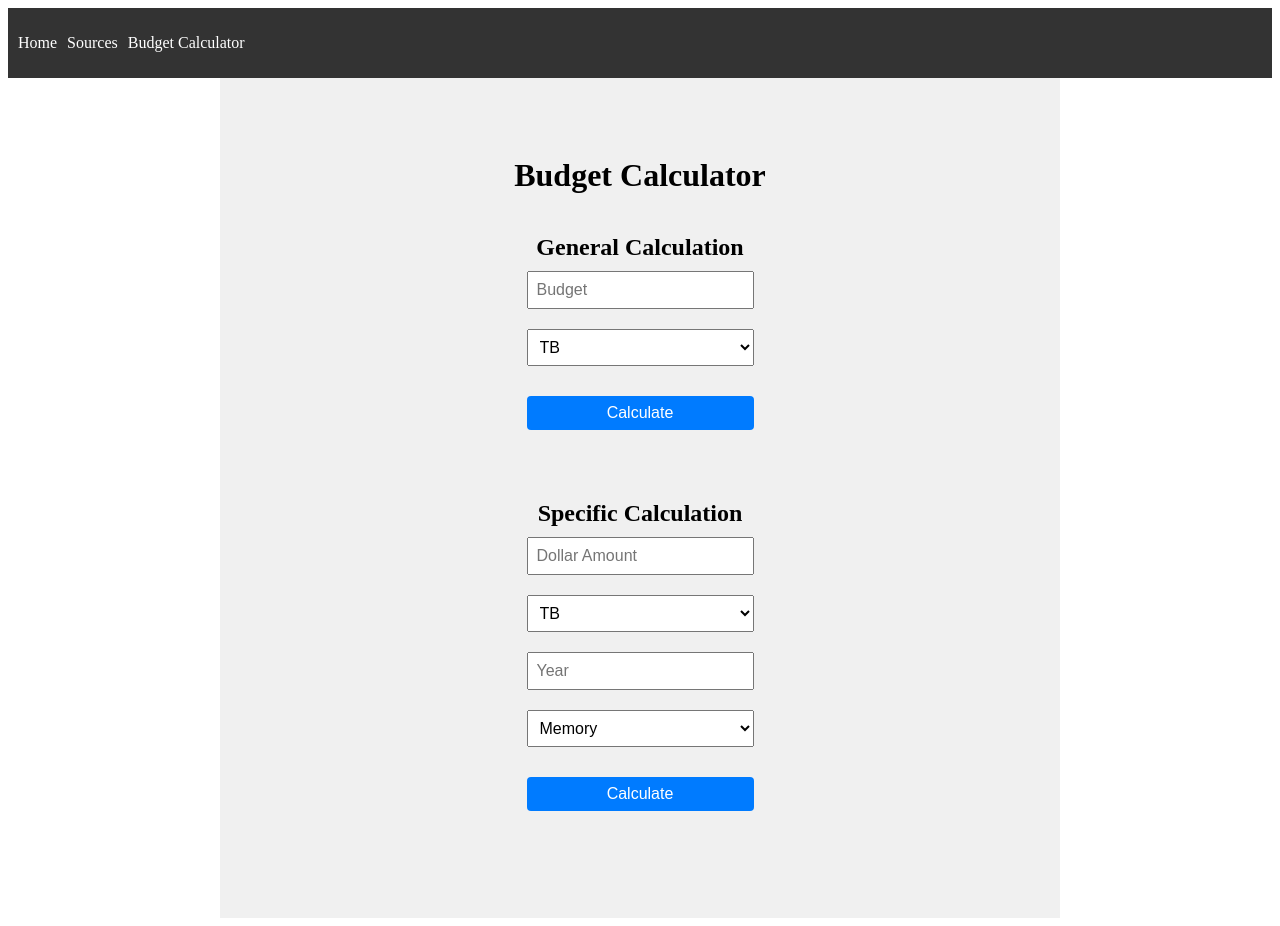
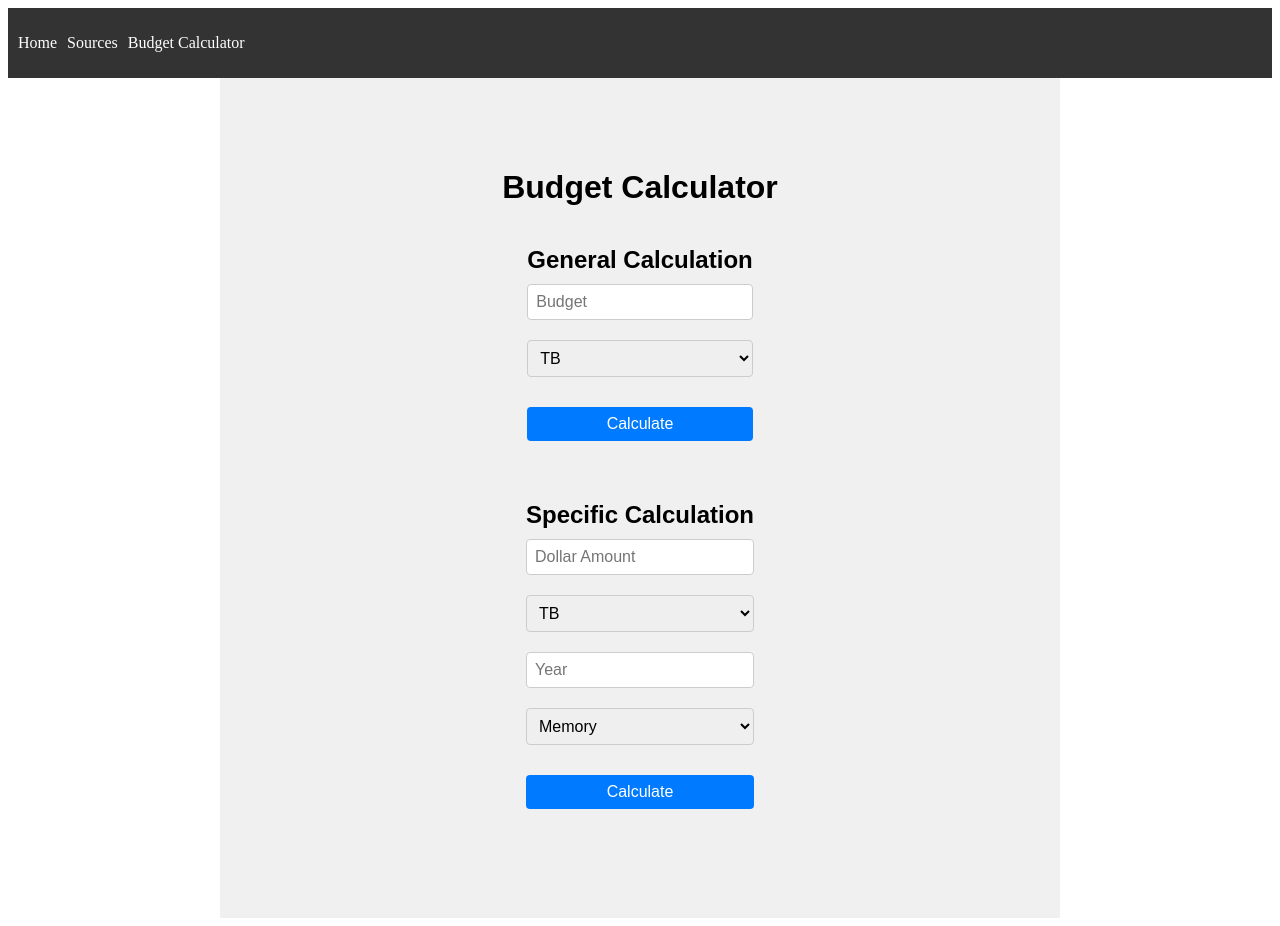
Before and after one commit to brentonlian/project0, a Next.js app: page /budget-calculator in a window 1280 px wide. Built offline with nearby package versions, Linux system fonts and the light colour scheme.

Commit message:
tried to fix third page styling

```diff
--- a/app/BudgetCalculator.js
+++ b/app/BudgetCalculator.js
@@ -3,7 +3,7 @@
 
 import React, { useState, useEffect } from 'react';
 import { loadCSV } from '../utils/loadCSV'; // Adjust the path if needed
-import '../styles/BudgetCalculator.css'
+import '../styles/BudgetCalculator.css';
 
 const BudgetCalculator = () => {
   const [data, setData] = useState([]);
@@ -137,9 +137,7 @@ const BudgetCalculator = () => {
               <div key={year} className="result-year">
                 <h3>{year}</h3>
                 {Array.isArray(generalResult[year]) ? (
-                  generalResult[year].map((storageInfo, index) => (
-                    <p key={index} className="result-item">{storageInfo}</p>
-                  ))
+                  <p className="result-item">{generalResult[year].join(', ')}</p>
                 ) : (
                   <p className="result-item">{generalResult[year]}</p>
                 )}
--- a/app/components/InputForm.js
+++ b/app/components/InputForm.js
@@ -3,7 +3,7 @@ import React, { useState } from 'react';
 import useStorageCalculator from '../hooks/useStorageCalculator';
 import '../../styles/globals.css'; // Ensure global styles are imported
 
-const StorageCalculatorComponent = () => {
+const InputForm = () => {
   const { result, decadeInfo, decade, handleCalculate, loading, error } = useStorageCalculator();
   const [formData, setFormData] = useState({ amount: '', unit: 'TB', year: '', storageType: 'HDD' });
 
@@ -61,4 +61,4 @@ const StorageCalculatorComponent = () => {
   );
 };
 
-export default StorageCalculatorComponent;
+export default InputForm;
--- a/styles/BudgetCalculator.css
+++ b/styles/BudgetCalculator.css
@@ -4,19 +4,20 @@
   max-width: 800px;
   margin: 0 auto;
   padding: 20px;
+  font-family: Arial, sans-serif;
 }
 
 .title {
-  font-size: 2rem;
+  text-align: center;
   margin-bottom: 20px;
 }
 
 .section {
-  margin-bottom: 40px;
+  margin-bottom: 30px;
 }
 
 .subtitle {
-  font-size: 1.5rem;
+  font-size: 1.5em;
   margin-bottom: 10px;
 }
 
@@ -30,8 +31,19 @@
 .select,
 .button {
   padding: 10px;
-  font-size: 1rem;
-  margin-bottom: 10px;
+  font-size: 1em;
+  border: 1px solid #ccc;
+  border-radius: 4px;
+}
+
+.button {
+  background-color: #007bff;
+  color: white;
+  cursor: pointer;
+}
+
+.button:hover {
+  background-color: #0056b3;
 }
 
 .results-container {
@@ -39,9 +51,17 @@
 }
 
 .result-year {
-  margin-bottom: 20px;
+  margin-bottom: 10px;
+}
+
+.result-year h3 {
+  margin-bottom: 5px;
 }
 
 .result-item {
-  margin-left: 20px;
+  display: inline-block;
+  margin-right: 10px;
+  background-color: #f0f0f0;
+  padding: 5px;
+  border-radius: 4px;
 }
```
